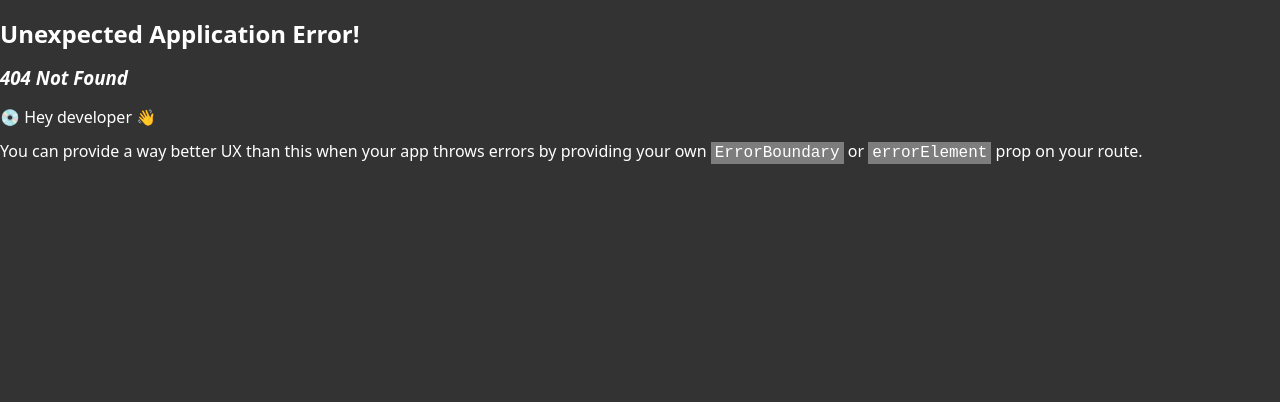
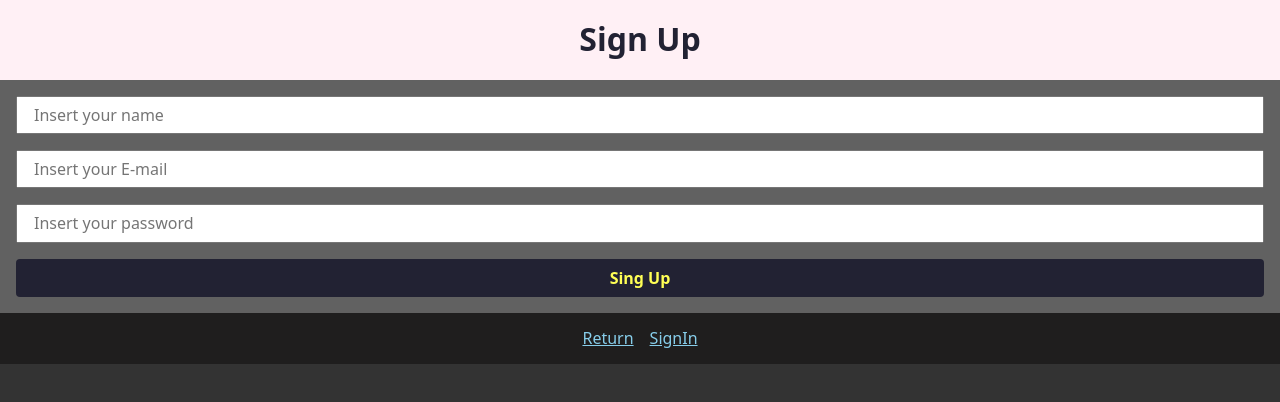
Before and after one commit to JuanDNJ/interface-api-mysql, a React (Vite) app: page /signup in a window 1280 px wide. Before the commit this address had no page. Shown: the top 402 px of the page. Built offline with nearby package versions, Linux system fonts and the light colour scheme; no server answers.

Commit message:
primer commit

```diff
--- a/src/components/Account/index.jsx
+++ b/src/components/Account/index.jsx
@@ -8,7 +8,7 @@ const Account = () => {
     const [account, setAccount] = useState('')
 
     const handlerAddAccount = async () => {
-        setAccount(() => setToken({ user: true }))
+        setAccount(() => setToken(''))
     }
     const handlerLogOut = () => {
         setAccount(() => removeToken())
@@ -18,12 +18,11 @@ const Account = () => {
             setAccount(() => token)
         })
 
-    },[account])
+    }, [account])
     return (
         <section className={styles}>
-            <span>{account === false ? <button onClick={handlerAddAccount}>
-                Account
-            </button> : <button onClick={handlerLogOut}>LogOut</button> }</span>
+            <Link to="/signin">SignIn</Link>
+            <Link to="/signup">SignUp</Link>
         </section>
     );
 }
--- /dev/null
+++ b/src/handlers/fetching.js
@@ -0,0 +1,44 @@
+import { getToken, URL_API } from ".";
+const token = await getToken()
+const headers = new Headers()
+headers.set("Content-Type", "application/json")
+headers.set("authorization", `Bearer ${token}`)
+
+const post = async (url, payload) => {
+
+    const f = await fetch(`${URL_API}${url}`, {
+        method: "POST",
+        mode: "cors",
+        headers: headers,
+        body: JSON.stringify(payload)
+    })
+    return await f.json()
+}
+const get = async (url) => {
+
+    const f = await fetch(`${URL_API}${url}`, {
+        method: "GET",
+        headers: headers
+    })
+    return await f.json()
+}
+const put = async (url, body = {}) => {
+    return await fetch(`${URL_API}${url}`, {
+        method: "PUT",
+        headers: headers,
+        body: Object.keys().length ? JSON.stringify(body) : undefined
+    })
+}
+const remove = async (url) => {
+    return await fetch(`${URL_API}${url}`, {
+        method: "DELETE",
+        headers
+    })
+}
+
+export const apifetch = {
+    post,
+    get,
+    put,
+    remove
+}
--- a/src/handlers/index.js
+++ b/src/handlers/index.js
@@ -7,9 +7,10 @@ const setToken = async (payload) => {
     globalThis.localStorage.setItem('token', JSON.stringify(payload))
     return await getToken()
 }
-
+const URL_API = import.meta.env.VITE_URL_API
 export {
     getToken,
     removeToken,
-    setToken
+    setToken,
+    URL_API
 }
--- /dev/null
+++ b/src/views/account/Signin.jsx
@@ -0,0 +1,27 @@
+import styles from './account.module.css'
+import { Link } from "react-router-dom";
+const Signin = () => {
+    return (
+        <section className={styles.signin}>
+            <article className={styles.article_flex}>
+                <header>
+                    <h1>Sign In</h1>
+                </header>
+                <section>
+                    <form className={styles.form} onSubmit={(eve) => eve.preventDefault()}>
+                        <input type="email" placeholder="Insert your E-mail" />
+                        <input type="password" placeholder="Insert your password" />
+                        <button type="submit">Sing In</button>
+                    </form>
+                </section>
+                <footer>
+                    <div>
+                        <Link to="/">Return</Link>
+                        <Link to="/signup">SignUp</Link>
+                    </div>
+                </footer>
+            </article>
+        </section>
+    );
+}
+export default Signin;
--- /dev/null
+++ b/src/views/account/Signup.jsx
@@ -0,0 +1,30 @@
+import styles from './account.module.css'
+import { Link } from "react-router-dom";
+
+const Signup = () => {
+    return (
+
+        <section className={styles.signup}>
+            <article className={styles.article_flex}>
+                <header>
+                    <h1>Sign Up</h1>
+                </header>
+                <section>
+                    <form className={styles.form} onSubmit={(eve) => eve.preventDefault()}>
+                        <input type="text" placeholder="Insert your name"/>
+                        <input type="email" placeholder="Insert your E-mail" />
+                        <input type="password" placeholder="Insert your password" />
+                        <button type="submit">Sing Up</button>
+                    </form>
+                </section>
+                <footer>
+                    <div>
+                        <Link to="/">Return</Link>
+                        <Link to="/signin">SignIn</Link>
+                    </div>
+                </footer>
+            </article>
+        </section>
+    );
+}
+export default Signup;
--- /dev/null
+++ b/src/views/account/account.module.css
@@ -0,0 +1,41 @@
+.signin,.signup{
+
+    background: silver;
+
+}
+
+.form{
+    display: flex;
+    flex-direction: column;
+    row-gap: 1rem;
+
+}
+.form > input{
+    padding: .5rem 1rem;
+}
+.article_flex{
+    display: flex;
+    flex-direction: column;
+
+
+}
+.article_flex > header {
+    text-align: center;
+    background: lavenderblush;
+}
+.article_flex > header  > h1{
+    color: #223;
+}
+.article_flex > section {
+    background: rgb(97, 97, 97);
+    padding: 1rem;
+}
+.article_flex > footer {
+    background: rgb(31, 30, 30);
+    padding: 1rem;
+}
+.article_flex > footer > div{
+    display: flex;
+    justify-content: center;
+    column-gap: 1rem;
+}
--- a/src/views/includes/header/index.jsx
+++ b/src/views/includes/header/index.jsx
@@ -3,7 +3,25 @@ import styles from './header.module.css'
 import Logo from '@/components/Logo'
 import Account from '../../../components/Account';
 import Navigation from '../navigation';
+import {apifetch} from '@/handlers/fetching'
+import { useEffect } from 'react';
 const Header = () => {
+
+  const handlerGetPets = async () => {
+    const data ={email: 'admin@admin.adm', password: 'Admin@2023'}
+    const dataJosn = await apifetch.post('/authorization/signin',data ).then(res => res)
+    const dataJosn2 = await apifetch.get('/equipos-futbol/get-club/Casablanca').then(res => res)
+    return {
+      dataJosn,
+      dataJosn2
+    }
+  }
+
+  useEffect(()=> {
+    handlerGetPets().then(res => {
+      console.log(res)
+    })
+  })
   return (
     <header className={styles.mainHeader}>
       <section className={`${styles.module}`}>
@@ -12,11 +30,7 @@ const Header = () => {
       </section>
 
       <section className={`${styles.module}`}>
-        <Navigation>
-          <Link className='link' to="/">Home</Link>
-          <Link className='link' to="/about">About</Link>
-          <Link className='link' to="/contact">Contact</Link>
-        </Navigation>
+
         <Account />
       </section>
     </header>
```
Also changed, not shown: src/router/BrowserRouter.jsx (+10 -0 lines), 1 other file (tests, documents, lock files or other folders).
